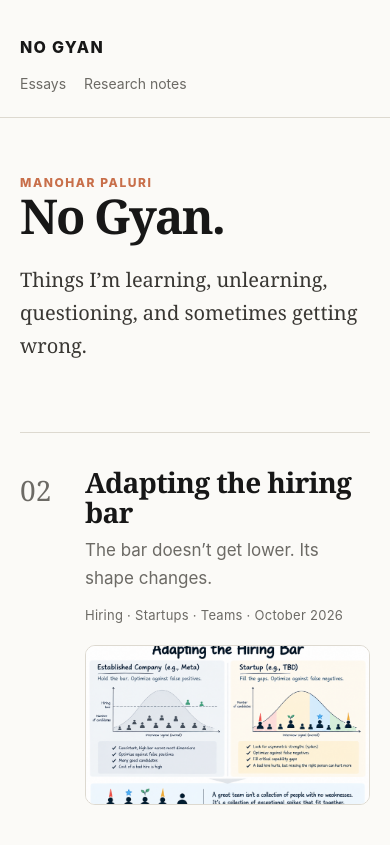
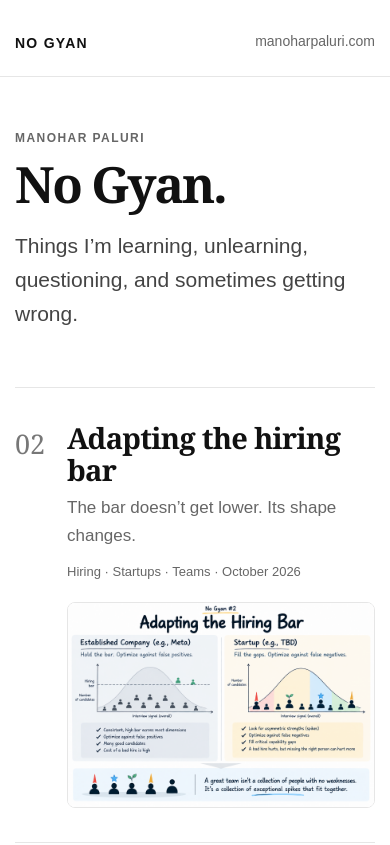
Before and after one commit to mpaluri/no-gyan, a plain HTML site: page index.html in a window 390 px wide. Shown: the top 845 px of the page. Drawn offline with Linux system fonts and the light colour scheme.

Commit message:
Finalize No Gyan layout

```diff
--- a/assets/style.css
+++ b/assets/style.css
@@ -1,38 +1,71 @@
 
 :root{
-  --bg:#fbfaf7; --ink:#171717; --muted:#6c6a65; --line:#ddd9d0;
-  --card:#fff; --accent:#c86f4a; --soft:#f1ede5; --max:820px;
+  --bg:#ffffff; --ink:#111111; --muted:#666666; --line:#e6e6e6;
+  --card:#ffffff; --max:900px;
 }
 *{box-sizing:border-box}
 html{scroll-behavior:smooth}
-body{margin:0;background:var(--bg);color:var(--ink);font-family:ui-sans-serif,-apple-system,BlinkMacSystemFont,"Segoe UI",sans-serif;line-height:1.65}
+body{
+  margin:0;background:var(--bg);color:var(--ink);
+  font-family:Arial,Helvetica,sans-serif;line-height:1.62
+}
 a{color:inherit}
-.wrap{width:min(var(--max),calc(100% - 40px));margin:auto}
-header{padding:34px 0 22px;border-bottom:1px solid var(--line)}
-.brand{font-weight:800;letter-spacing:.08em;text-decoration:none}
-nav{float:right;font-size:14px;color:var(--muted)}
-nav a{margin-left:20px;text-decoration:none}
-.hero{padding:78px 0 52px}
-.hero h1{font-family:Georgia,serif;font-size:clamp(48px,9vw,88px);line-height:.95;margin:0 0 24px;letter-spacing:-.04em}
-.hero p{font-family:Georgia,serif;font-size:clamp(20px,3vw,27px);max-width:700px;margin:0;color:#393733}
-.kicker{font-size:12px;letter-spacing:.13em;text-transform:uppercase;color:var(--accent);font-weight:800}
-.posts{padding:18px 0 80px}
-.post-card{display:grid;grid-template-columns:70px 1fr;gap:20px;padding:34px 0;border-top:1px solid var(--line);text-decoration:none}
-.num{font-family:Georgia,serif;font-size:28px;color:var(--muted)}
-.post-card h2{font-family:Georgia,serif;font-size:clamp(28px,4vw,39px);line-height:1.08;margin:0 0 9px;letter-spacing:-.02em}
+.wrap{width:min(var(--max),calc(100% - 44px));margin:auto}
+header{padding:30px 0 20px;border-bottom:1px solid var(--line)}
+.brand{font-weight:700;letter-spacing:.09em;text-decoration:none;font-size:14px}
+nav{float:right;font-size:14px}
+nav a{text-decoration:none;color:var(--muted)}
+nav a:hover{color:var(--ink)}
+.hero{padding:72px 0 46px}
+.hero h1{
+  font-family:Georgia,"Times New Roman",serif;
+  font-size:clamp(50px,9vw,82px);line-height:.98;
+  margin:0 0 20px;letter-spacing:-.045em
+}
+.hero p{font-size:21px;max-width:690px;margin:0;color:#444}
+.kicker{font-size:12px;letter-spacing:.12em;text-transform:uppercase;color:var(--muted);font-weight:700;margin-bottom:12px}
+.posts{padding:10px 0 84px}
+.post-card{
+  display:grid;grid-template-columns:58px minmax(0,1fr);gap:22px;
+  padding:34px 0;border-top:1px solid var(--line);text-decoration:none
+}
+.num{font-family:Georgia,"Times New Roman",serif;font-size:27px;color:#777}
+.post-card h2{
+  font-family:Georgia,"Times New Roman",serif;
+  font-size:clamp(29px,4vw,40px);line-height:1.08;margin:0 0 9px;letter-spacing:-.025em
+}
 .post-card p{margin:0;color:var(--muted);font-size:17px}
-.meta{margin-top:13px!important;font-size:13px!important;letter-spacing:.02em}
-.article{padding:65px 0 90px}
-.article h1{font-family:Georgia,serif;font-size:clamp(40px,7vw,66px);line-height:1.02;letter-spacing:-.035em;margin:10px 0 18px}
-.article .dek{font-family:Georgia,serif;font-size:23px;color:#44413c;margin:0 0 48px}
-.prose{font-family:Georgia,serif;font-size:20px;max-width:720px}
+.meta{margin-top:12px!important;font-size:13px!important}
+.post-thumb-wrap{
+  margin-top:20px;width:min(100%,520px);
+  border:1px solid var(--line);border-radius:8px;overflow:hidden;background:#fff
+}
+.post-thumb{
+  display:block;width:100%;height:auto;object-fit:contain;background:#fff
+}
+.article{padding:60px 0 90px}
+.article h1{
+  font-family:Georgia,"Times New Roman",serif;
+  font-size:clamp(42px,7vw,65px);line-height:1.02;
+  letter-spacing:-.035em;margin:8px 0 18px
+}
+.article .dek{font-size:21px;color:#555;margin:0 0 36px;max-width:760px}
+.visual-wrap{margin:28px 0 48px}
+.essay-visual{
+  display:block;width:100%;height:auto;object-fit:contain;
+  border:1px solid var(--line);border-radius:8px;background:#fff
+}
+.prose{font-family:Georgia,"Times New Roman",serif;font-size:20px;max-width:720px}
 .prose p{margin:0 0 25px}
 .prose strong{font-weight:700}
-.prose blockquote{font-size:30px;line-height:1.25;margin:42px 0;padding-left:24px;border-left:3px solid var(--accent)}
-.back{display:inline-block;margin-top:45px;color:var(--muted);font-family:ui-sans-serif,sans-serif;font-size:14px}
-footer{border-top:1px solid var(--line);padding:28px 0 45px;color:var(--muted);font-size:13px}
-@media(max-width:600px){.post-card{grid-template-columns:45px 1fr}.hero{padding-top:55px}nav{float:none;display:block;margin-top:12px}nav a{margin:0 18px 0 0}.prose{font-size:19px}}
-
-.visual-wrap{margin:34px 0 48px}
-.essay-visual{display:block;width:100%;height:auto;border:1px solid var(--line);border-radius:14px;background:#fff}
-.post-thumb{margin-top:18px;width:100%;aspect-ratio:16/9;object-fit:cover;border:1px solid var(--line);border-radius:10px;background:#fff}
+.prose blockquote{font-size:29px;line-height:1.28;margin:40px 0;padding-left:22px;border-left:2px solid #111}
+.back{display:inline-block;margin-top:44px;color:var(--muted);font-family:Arial,Helvetica,sans-serif;font-size:14px}
+footer{border-top:1px solid var(--line);padding:27px 0 42px;color:var(--muted);font-size:13px}
+@media(max-width:600px){
+  .wrap{width:min(var(--max),calc(100% - 30px))}
+  .post-card{grid-template-columns:38px minmax(0,1fr);gap:14px}
+  .hero{padding-top:52px}
+  nav{float:right}
+  .prose{font-size:19px}
+  .post-thumb-wrap{width:100%}
+}
--- a/index.html
+++ b/index.html
@@ -4,11 +4,11 @@
 <meta name="theme-color" content="#fbfaf7">
 <meta name="description" content="Things I’m learning, unlearning, questioning, and sometimes getting wrong.">
 </head><body>
-<header><div class="wrap"><a class="brand" href="./">NO GYAN</a><nav><a href="./">Essays</a><a href="https://mpaluri.github.io/research-paper-summaries/">Research notes</a></nav></div></header>
+<header><div class="wrap"><a class="brand" href="./">NO GYAN</a><nav><a href="https://manoharpaluri.com/">manoharpaluri.com</a></nav></div></header>
 <main>
 <section class="hero"><div class="wrap"><div class="kicker">Manohar Paluri</div><h1>No Gyan.</h1>
 <p>Things I’m learning, unlearning, questioning, and sometimes getting wrong.</p></div></section>
 <section class="posts"><div class="wrap">
-<a class="post-card" href="./02-adapting-the-hiring-bar/"><div class="num">02</div><div><h2>Adapting the hiring bar</h2><p>The bar doesn’t get lower. Its shape changes.</p><p class="meta">Hiring · Startups · Teams · October 2026</p><img class="post-thumb" src="./assets/no-gyan-02.png" alt="Adapting the hiring bar visual"></div></a>
-<a class="post-card" href="./01-why-no-gyan/"><div class="num">01</div><div><h2>Why No Gyan?</h2><p>Experience gives you confidence in what you know. Adventure requires you to walk toward what you don’t.</p><p class="meta">Learning · Unknowns · October 2026</p><img class="post-thumb" src="./assets/no-gyan-01.jpeg" alt="Why No Gyan visual"></div></a>
+<a class="post-card" href="./02-adapting-the-hiring-bar/"><div class="num">02</div><div><h2>Adapting the hiring bar</h2><p>The bar doesn’t get lower. Its shape changes.</p><p class="meta">Hiring · Startups · Teams · October 2026</p><div class="post-thumb-wrap"><img class="post-thumb" src="./assets/no-gyan-02.png" alt="Adapting the hiring bar visual"></div></div></a>
+<a class="post-card" href="./01-why-no-gyan/"><div class="num">01</div><div><h2>Why No Gyan?</h2><p>Experience gives you confidence in what you know. Adventure requires you to walk toward what you don’t.</p><p class="meta">Learning · Unknowns · October 2026</p><div class="post-thumb-wrap"><img class="post-thumb" src="./assets/no-gyan-01.jpeg" alt="Why No Gyan visual"></div></div></a>
 </div></section></main><footer><div class="wrap">No Gyan · Things I’m learning, unlearning, questioning, and sometimes getting wrong.</div></footer></body></html>
```
Also changed, not shown: 01-why-no-gyan/index.html (+3 -3 lines), 02-adapting-the-hiring-bar/index.html (+3 -3 lines), 1 other file.
